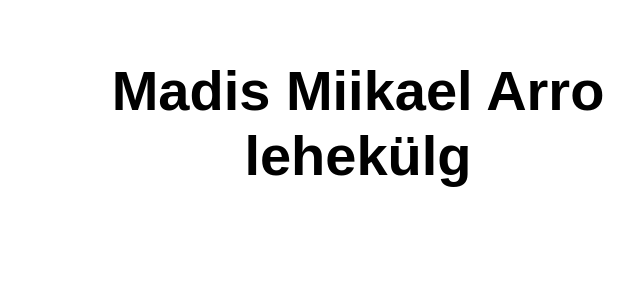
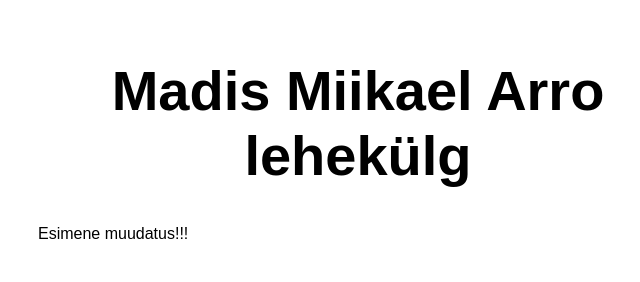
Before and after one commit to MadisAr/ut2024azapp, a website: page src/index.html in a window 1280 px wide. Shown: the whole page, without its empty margins (282-922 px from the left). Drawn offline with Linux system fonts and the light colour scheme.

Commit message:
Update index.html

```diff
--- a/src/index.html
+++ b/src/index.html
@@ -11,6 +11,7 @@
 <body>
   <main>
     <h1>Madis Miikael Arro lehekülg</h1>
+    <p>Esimene muudatus!!!</p>
   </main>
 </body>
 
```
